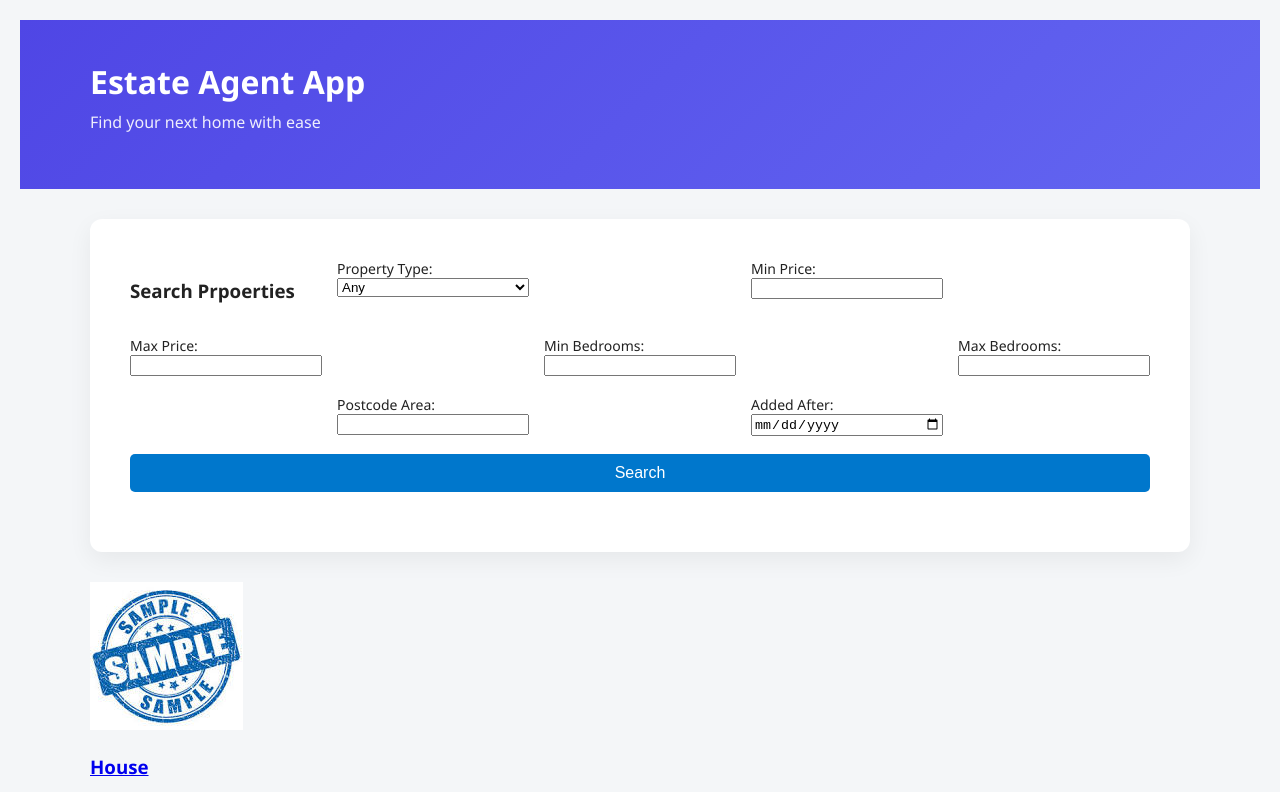
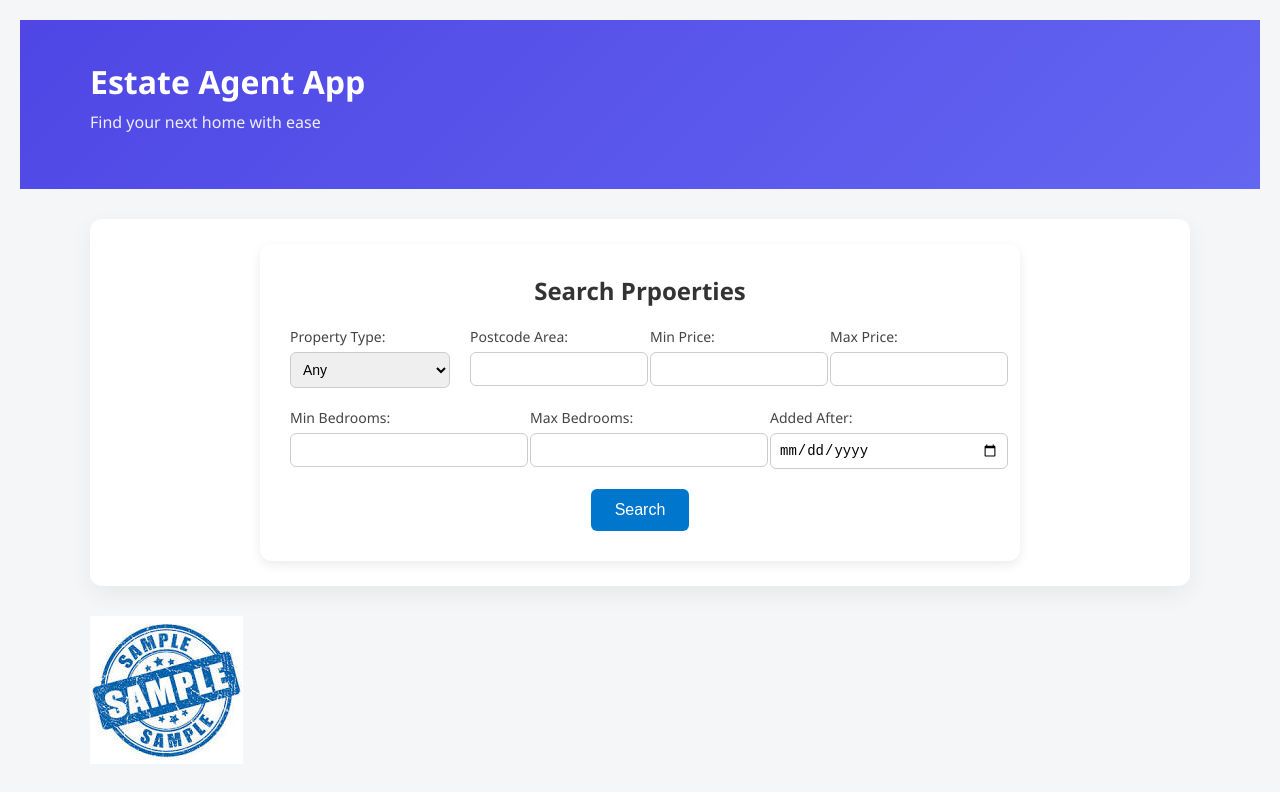
Before and after one commit to RavinduShenal/estate-agent-app, a React (Vite) app: page / in a window 1280 px wide. Shown: the top 792 px of the page. Built offline with nearby package versions, Linux system fonts and the light colour scheme.

Commit message:
Search form styling

```diff
--- a/src/components/SearchForm.jsx
+++ b/src/components/SearchForm.jsx
@@ -28,6 +28,7 @@ function SearchForm({ onSearch }) {
     <form className="search-form" onSubmit={handleSubmit}>
         <h3>Search Prpoerties</h3>
 
+        <div className="form-row">
             <label>
                 Property Type:
                 <select value={type} onChange={e => setType(e.target.value)}>
@@ -37,51 +38,42 @@ function SearchForm({ onSearch }) {
                 </select>
             </label>
 
-        <br /><br />
+             <label>
+                Postcode Area:
+                <input value={postcode} onChange={e => setPostcode(e.target.value.toUpperCase())} />
+            </label>
+
 
             <label>
                 Min Price:
                 <input type="number" value={minPrice} onChange={e => setMinPrice(e.target.value)}/>
             </label>
 
-        <br /><br />
-
             <label>
                 Max Price:
                 <input type="number" value={maxPrice} onChange={e => setMaxPrice(e.target.value)}/>
             </label>
+        </div>
 
-        <br /><br />
-
+        <div className="form-row">
             <label>
                 Min Bedrooms:
                 <input type="number" value={minBedrooms} onChange={e => setMinBedrooms(e.target.value)} />
             </label>
-
-        <br /><br />
 
             <label>
                 Max Bedrooms:
                 <input type="number" value={maxBedrooms} onChange={e => setMaxBedrooms(e.target.value)} />
             </label>
 
-        <br /><br />
-
-        <label>
-            Postcode Area:
-            <input value={postcode} onChange={e => setPostcode(e.target.value.toUpperCase())} />
-        </label>
-
-        <br /><br />
-
             <label>
                 Added After:
                 <input type="date" value={dateFrom} onChange={e => setDateFrom(e.target.value)} />
             </label>
-
-        <br /><br />
+        </div>
 
         <button type="submit">Search</button>
+
         </form>
     );
 }
--- a/src/styles/SearchForm.css
+++ b/src/styles/SearchForm.css
@@ -1,29 +1,65 @@
 .search-form {
   background-color: #ffffff;
-  padding: 15px;
-  border-radius: 8px;
-  margin-bottom: 20px;
-
-  display: grid;
-  grid-template-columns: repeat(auto-fit, minmax(180px, 1fr));
-  gap: 15px;
+  padding: 30px;
+  border-radius: 12px;
+  box-shadow: 0 4px 12px rgba(0,0,0,0.08);
+  max-width: 700px;
+  margin: 0 auto;
+  display: flex;
+  flex-direction: column;
+  gap: 20px;
 }
 
-.search-form label {
+.search-form h3 {
+  margin: 0;
+  font-size: 24px;
+  color: #333;
+  text-align: center;
+}
+
+.form-row {
+  display: flex;
+  flex-direction: row;
+  justify-content: space-between;
+  gap: 20px;
+  flex-wrap: wrap;
+}
+
+.form-row label {
+  flex: 1;
   display: flex;
   flex-direction: column;
   font-size: 14px;
+  color: #444;
+}
+
+.search-form input,
+.search-form select {
+  padding: 8px;
+  font-size: 14px;
+  border: 1px solid #ccc;
+  border-radius: 6px;
+  margin-top: 6px;
+  width: 100%;
+}
+
+.search-form input:focus,
+.search-form select:focus {
+  border-color: #0077cc;
+  outline: none;
+  box-shadow: 0 0 4px rgba(0, 119, 204, 0.3);
 }
 
 .search-form button {
-  grid-column: 1 / -1;
-  padding: 10px;
+  align-self: center;
+  padding: 12px 24px;
   font-size: 16px;
   background-color: #0077cc;
   color: white;
   border: none;
-  border-radius: 5px;
+  border-radius: 6px;
   cursor: pointer;
+  transition: background-color 0.2s ease;
 }
 
 .search-form button:hover {
```
Lines whose indentation alone changed are shown as unchanged.
